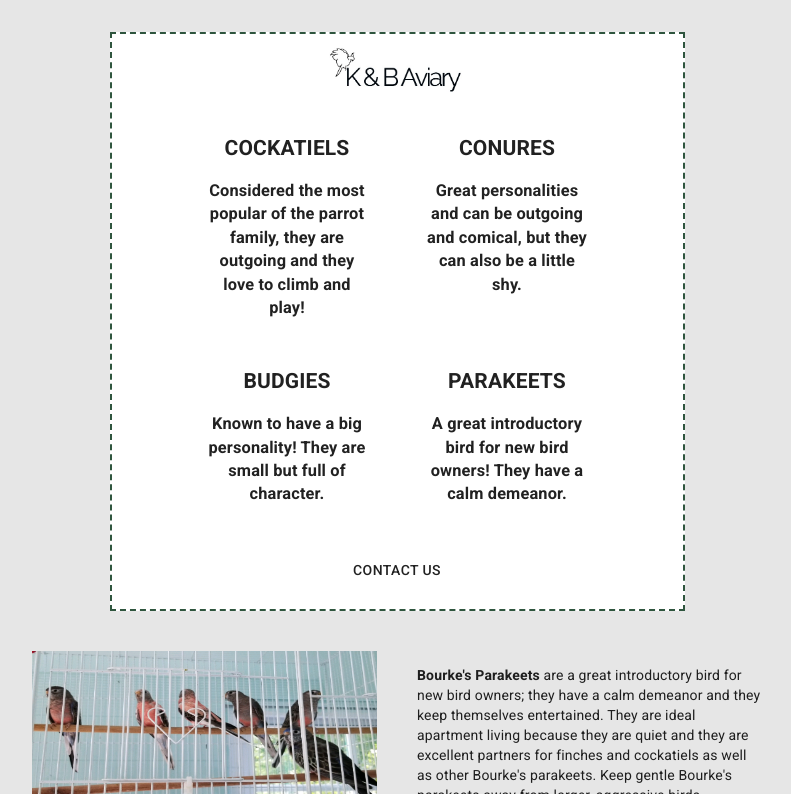
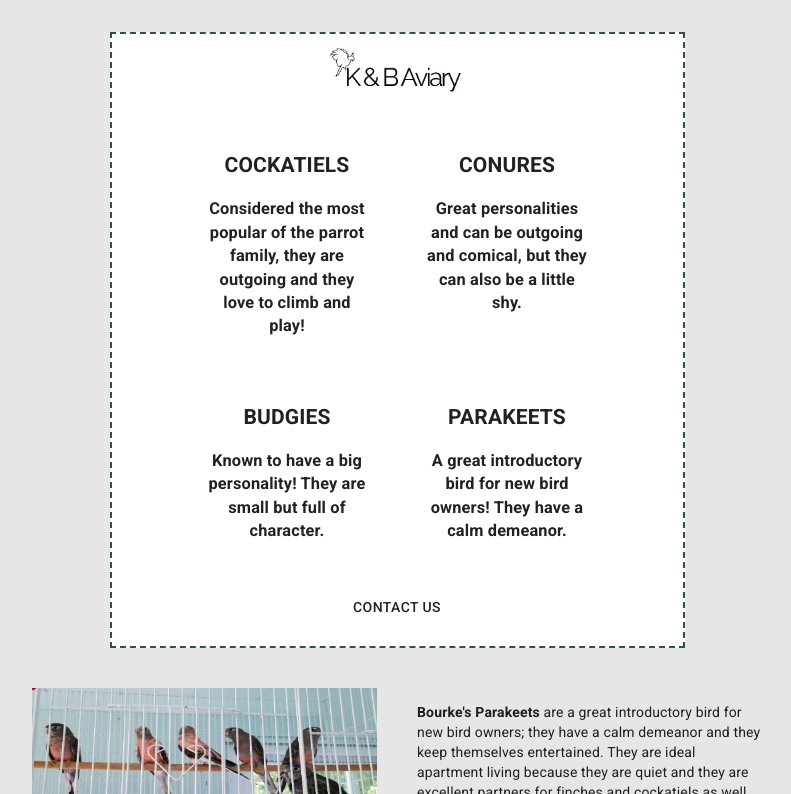
Before and after one commit to deegrams221/k-b_aviary, a React (Create React App) app: page / in a window 1280 px wide. Shown: the part 1186-1980 px from the top of the page, without its empty margins (243-1034 px from the left). Built offline with nearby package versions, Linux system fonts and the light colour scheme.

Commit message:
fixed alignment

```diff
--- a/src/App.css
+++ b/src/App.css
@@ -21,11 +21,6 @@ body,
 .header-links {
   display: flex;
   flex-direction: row;
-}
-
-h2 {
-  max-width: 80%;
-  margin: 0 auto;
 }
 
 .links {
```
